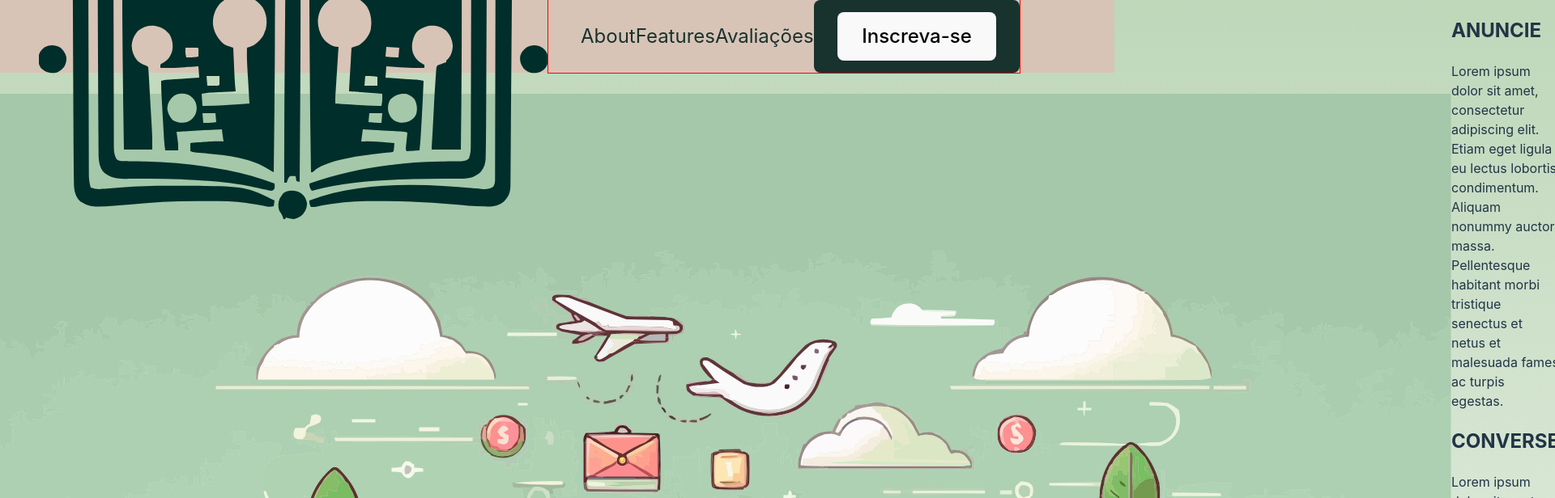
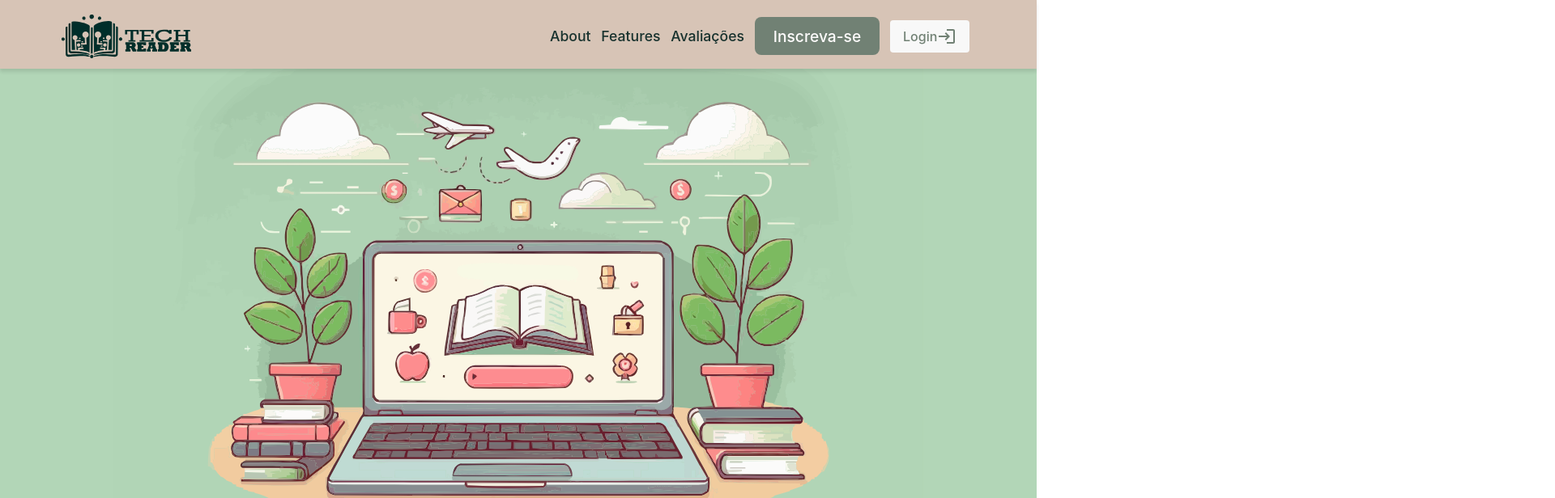
Before and after one commit to Tech-Readers/frontend, a React (Vite) app: page / in a window 1280 px wide. Shown: the top 616 px of the page at 81% size, 1920 px wide, since content can reach past the window. Built offline with nearby package versions, Linux system fonts and the light colour scheme.

Commit message:
UPDATE: enviando menu nav landing page pronto

```diff
--- a/index.html
+++ b/index.html
@@ -1,8 +1,8 @@
-<!doctype html>
+<!DOCTYPE html>
 <html lang="en">
     <head>
         <meta charset="UTF-8" />
-    <link rel="icon" type="image/svg+xml" href="/vite.svg" />
+        <link rel="icon" type="image/svg+xml" href="./src/assets/LOGO-TR.svg" />
         <meta name="viewport" content="width=device-width, initial-scale=1.0" />
         <title>Tech Readers</title>
     </head>
--- a/src/components/menunav/Style.jsx
+++ b/src/components/menunav/Style.jsx
@@ -1,15 +1 @@
-import styled from 'styled-components';
-
-export const Nav = styled.nav`
-    background-color: #333;
-    padding: 10px;
-`
-export const NavLink = styled.li`
-    list-style-type: none;
-    margin: 0;
-    padding: 0;
-    display: flex;
-`
-export const Subscribe = styled.button`
-background-color: ${props => props.theme.colors.VerdeEscuro};
-`
+import styled from "styled-components";
--- a/src/pages/LandingPage/LandingPage.jsx
+++ b/src/pages/LandingPage/LandingPage.jsx
@@ -1,73 +1,101 @@
 import React from "react";
-import { NavLink, Subscribe } from "../../components/menunav/style";
-import { Body, CardLandingPage, ListStyle, Navigation } from "./Style";
-import Logomarca from "/src/assets/LOGO-TECH-READERS.svg";
+import {} from "../../components/menunav/style";
+import {
+    About,
+    Body,
+    CardLandingPage,
+    ImagemHeader,
+    ImagemLogo,
+    ImagemSubscribe,
+    Link,
+    ListStyle,
+    LoginLandingPage,
+    Navigation,
+    NavLink,
+    Subscribe,
+} from "./Style";
+import Logomarca from "/src/assets/TECH-READER-copiar.svg";
+import ReadingCat from "../../assets/book.svg";
 import LandingPageHeader from "/src/assets/Landing-page.svg";
+import LoginIcon from "@mui/icons-material/Login";
+
 export const LandingPage = () => {
     return (
         <>
             <Body>
                 <Navigation>
-                    <img src={Logomarca} alt="LOGO" />
+                    <ImagemLogo src={Logomarca} alt="LOGO" />
                     <ListStyle>
-                        <NavLink>About</NavLink>
-                        <NavLink>Features</NavLink>
-                        <NavLink>Avaliações</NavLink>
                         <NavLink>
-                            <Subscribe>
-                                <button>Inscreva-se</button>
-                            </Subscribe>
+                            <Link href="#About">About</Link>
+                        </NavLink>
+                        <NavLink>
+                            <Link href="#Features">Features</Link>
+                        </NavLink>
+                        <NavLink>
+                            <Link href="#Avaliações">Avaliações</Link>
+                        </NavLink>
+                        <NavLink>
+                            <Subscribe>Inscreva-se</Subscribe>
+                        </NavLink>
+                        <NavLink>
+                            <LoginLandingPage>
+                                Login <LoginIcon />
+                            </LoginLandingPage>
                         </NavLink>
                     </ListStyle>
                 </Navigation>
 
-                <header>
-                    <img
+                <About id="About">
+                    <ImagemHeader
                         src={LandingPageHeader}
                         alt="imagem de livros em um notebook"
                     />
                     <h2>Bem-vindo à Nossa Página</h2>
                     <p>
-                        Aqui você encontra os melhores recursos e informações
-                        sobre nosso produto.
+                        Aqui você encontra os melhores recursos e informações sobre nosso
+                        produto.
                     </p>
-                </header>
+                </About>
 
-                <section class="cards">
+                <section id="Features">
                     <CardLandingPage>
                         <h2>ANUNCIE</h2>
                         <p>
-                            Lorem ipsum dolor sit amet, consectetur adipiscing
-                            elit. Etiam eget ligula eu lectus lobortis
-                            condimentum. Aliquam nonummy auctor massa.
-                            Pellentesque habitant morbi tristique senectus et
-                            netus et malesuada fames ac turpis egestas.{" "}
+                            Lorem ipsum dolor sit amet, consectetur adipiscing elit. Etiam
+                            eget ligula eu lectus lobortis condimentum. Aliquam nonummy
+                            auctor massa. Pellentesque habitant morbi tristique senectus
+                            et netus et malesuada fames ac turpis egestas.
                         </p>
                     </CardLandingPage>
 
                     <CardLandingPage>
                         <h2>CONVERSE</h2>
                         <p>
-                            Lorem ipsum dolor sit amet, consectetur adipiscing
-                            elit. Etiam eget ligula eu lectus lobortis
-                            condimentum. Aliquam nonummy auctor massa.
-                            Pellentesque habitant morbi tristique senectus et
-                            netus et malesuada fames ac turpis egestas.{" "}
+                            Lorem ipsum dolor sit amet, consectetur adipiscing elit. Etiam
+                            eget ligula eu lectus lobortis condimentum. Aliquam nonummy
+                            auctor massa. Pellentesque habitant morbi tristique senectus
+                            et netus et malesuada fames ac turpis egestas.
                         </p>
                     </CardLandingPage>
                     <CardLandingPage>
                         <h2>TROQUE</h2>
                         <p>
-                            Lorem ipsum dolor sit amet, consectetur adipiscing
-                            elit. Etiam eget ligula eu lectus lobortis
-                            condimentum. Aliquam nonummy auctor massa.
-                            Pellentesque habitant morbi tristique senectus et
-                            netus et malesuada fames ac turpis egestas.{" "}
+                            Lorem ipsum dolor sit amet, consectetur adipiscing elit. Etiam
+                            eget ligula eu lectus lobortis condimentum. Aliquam nonummy
+                            auctor massa. Pellentesque habitant morbi tristique senectus
+                            et netus et malesuada fames ac turpis egestas.
                         </p>
                     </CardLandingPage>
                 </section>
 
-                <section class="subscribe-section">
+                <section>Avaliações</section>
+
+                <section id="subscribe">
+                    <ImagemSubscribe
+                        src={ReadingCat}
+                        alt="imagem de livros em um notebook"
+                    />
                     <button>Inscreva-se</button>
                 </section>
 
--- a/src/pages/LandingPage/Style.jsx
+++ b/src/pages/LandingPage/Style.jsx
@@ -1,9 +1,32 @@
-import styled from 'styled-components';
+import styled from "styled-components";
 
-export const Navigation = styled.div `
-    background-color:  ${props => props.theme.colors.BegeUm};
-    color:  ${props => props.theme.colors.VerdeEscuro};
-    padding: 0.3rem 3rem;
+export const Body = styled.div`
+    display: flex;
+    flex-direction: Column;
+    width: 100%;
+    box-sizing: none;
+    padding: none;
+    margin: none;
+    max-width: 1920px;
+    align-items: center;
+    font-size: 1rem;
+    background: rgb(254, 252, 252);
+    background: linear-gradient(
+        0deg,
+        rgba(254, 252, 252, 1) 0%,
+        rgba(178, 214, 183, 1) 30%,
+        rgba(178, 214, 183, 1) 100%
+    );
+`;
+
+//COMEÇO NAVBAR
+
+export const ImagemLogo = styled.img`
+    width: 10rem;
+`;
+export const Navigation = styled.div`
+    background-color: ${(props) => props.theme.colors.BegeUm};
+    color: ${(props) => props.theme.colors.VerdeEscuro};
     width: 100%;
     height: 5rem;
     position: fixed;
@@ -11,22 +34,82 @@ export const Navigation = styled.div `
     z-index: 10;
     display: flex;
     align-items: center;
-    font:  ${props => props.theme.fonts.Principal};
-    font-size: 1.5rem;
-`
+
+    font: ${(props) => props.theme.fonts.Principal};
+    margin: none;
+    justify-content: space-evenly;
+    padding-top: 0.3rem;
+    box-shadow: 0 4px 4px rgba(0, 0, 0, 0.1);
+`;
 export const ListStyle = styled.ul`
-    color:  ${props => props.theme.colors.VerdeEscuro};
     display: flex;
     flex-direction: row;
     align-items: center;
-    border: 1px solid red;
     justify-content: flex-end;
-`
-export const Body = styled.body`
-    width: 100%;
-    background: rgb(254,252,252);
-    background: linear-gradient(0deg, rgba(254,252,252,1) 0%, rgba(190,215,185,1) 100%);
-`
-export const CardLandingPage = styled.div`
+    margin-left: 20rem;
+`;
+export const Link = styled.a`
+    color: ${(props) => props.theme.colors.VerdeEscuro};
+    font-size: 1.1rem;
+`;
+export const NavLink = styled.li`
+    list-style-type: none;
+    margin: 0;
+    padding: 0rem 0.4rem;
+    display: flex;
+    justify-content: center;
+    align-items: center;
+`;
+export const Subscribe = styled.button`
+    background-color: ${(props) => props.theme.colors.VerdeMedioUm};
+    color: ${(props) => props.theme.colors.Branco};
+    font-size: 1.2rem;
+    border: none;
+    &:hover {
+        box-shadow: rgba(99, 99, 99, 0.2) 0px 3px 10px 0px;
+        color: ${(props) => props.theme.colors.VerdeEscuro};
+    }
+`;
+export const LoginLandingPage = styled.button`
+    display: flex;
+    align-items: center;
+    justify-content: center;
+    padding: 0.5rem 1rem;
+    border: none;
+    background-color: ${(props) => props.theme.colors.CinzaUm};
+    color: ${(props) => props.theme.colors.VerdeMedioUm};
+    font-size: 1rem;
+    cursor: pointer;
+    border-radius: 4px;
 
-`
+    &:hover {
+        box-shadow: rgba(99, 99, 99, 0.2) 0px 3px 10px 0px;
+        background-color: ${(props) => props.theme.colors.Branco};
+        color: ${(props) => props.theme.colors.VerdeEscuro};
+    }
+`;
+
+//COMEÇO DO ABOUT
+
+export const About = styled.section``;
+
+export const Paragraph = styled.p``;
+
+export const ImagemHeader = styled.img`
+    width: 1000px;
+    max-width: 3340px;
+    height: auto;
+    object-fit: cover;
+    position: relative;
+`;
+//COMEÇO FEATURES
+
+export const ImagemCard = styled.img``;
+
+//COMEÇO SUBSCRIBE
+
+export const ImagemSubscribe = styled.img`
+    width: 25rem;
+`;
+
+export const CardLandingPage = styled.div``;
```
Also changed, not shown: src/App.jsx (+7 -9 lines), src/assets/landing-page.svg, 1 other file (tests, documents, lock files or other folders). Lines whose indentation alone changed are shown as unchanged.
